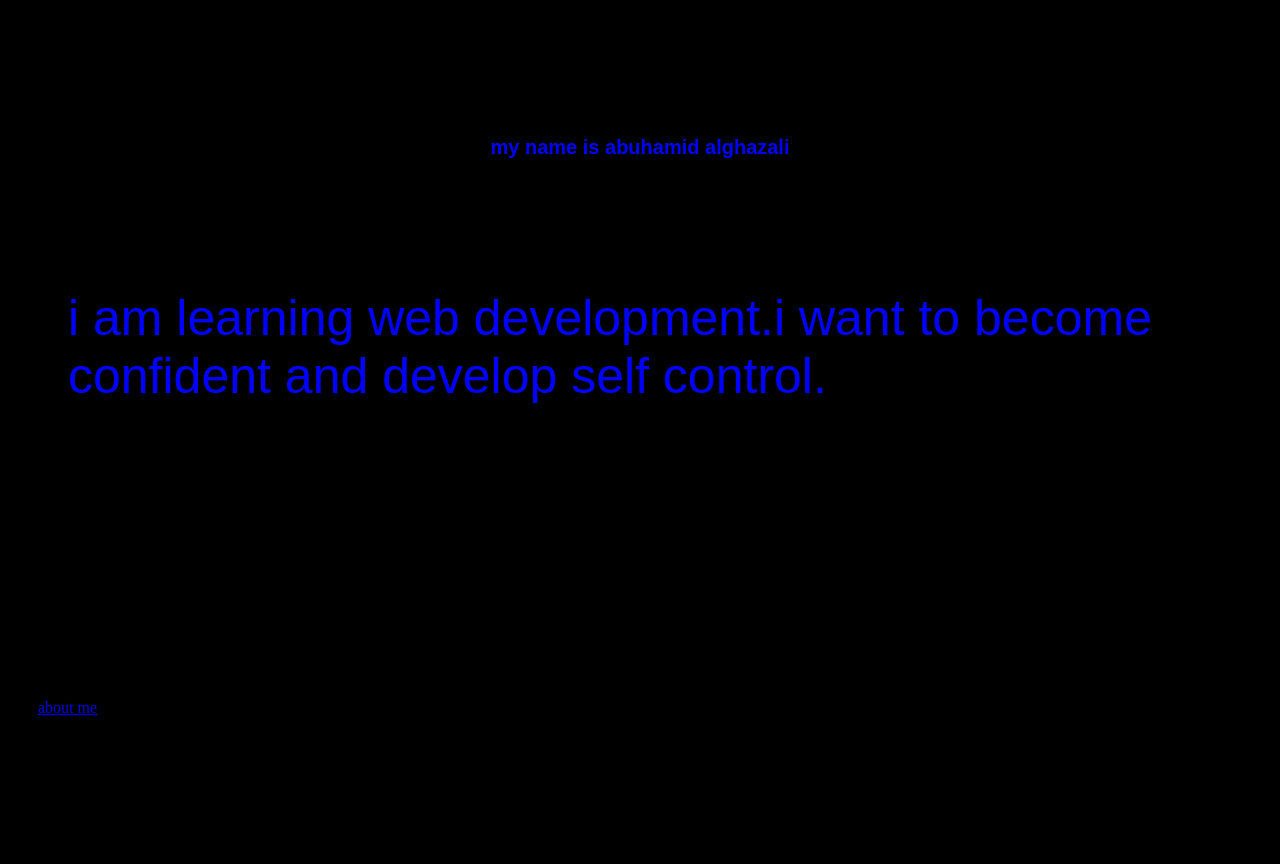
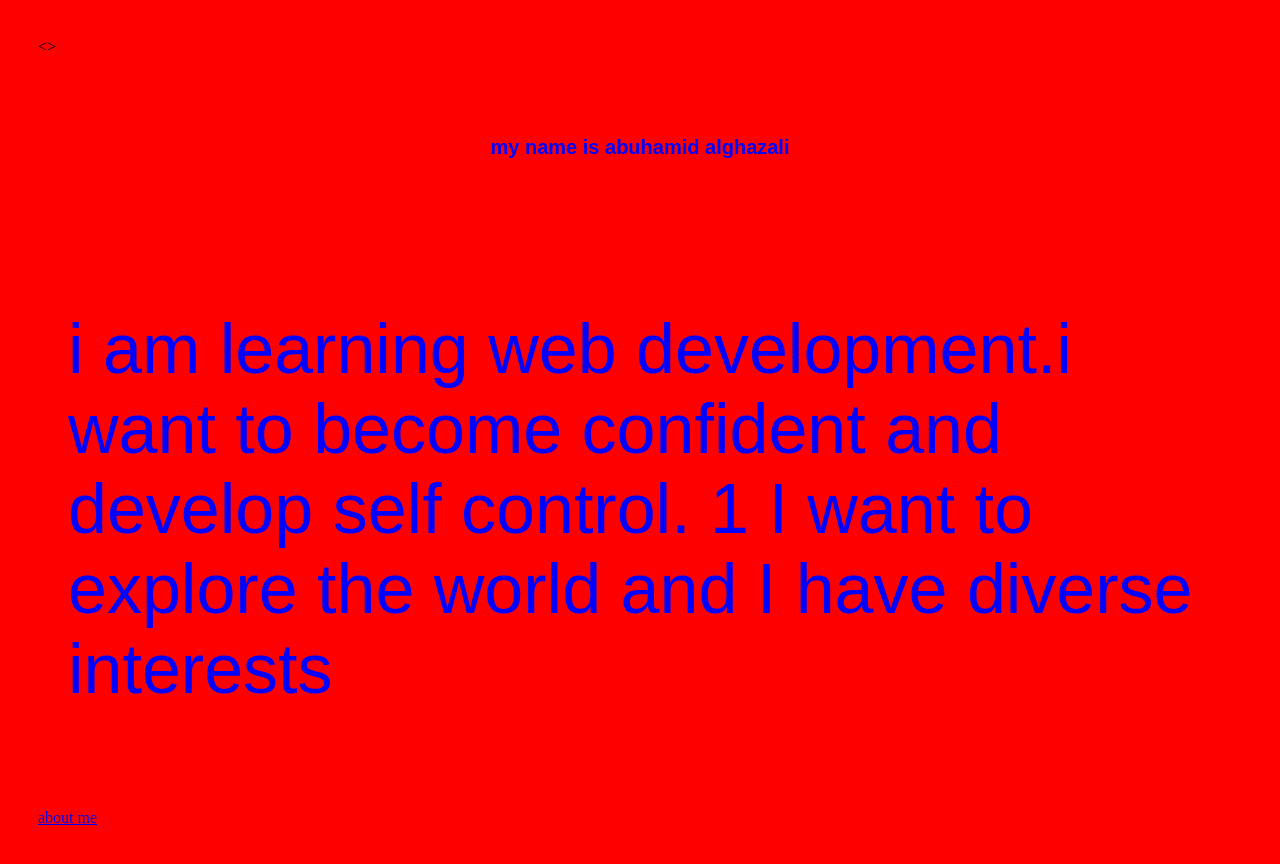
Before and after one commit to saliulawal769-tech/my-website, a plain HTML site: page index.html in a window 1280 px wide. Before the commit the page ends 800 px from the top, so only its background shows below. Drawn offline with Linux system fonts and the light colour scheme.

Commit message:
Update index.html

```diff
--- a/index.html
+++ b/index.html
@@ -17,22 +17,21 @@
           padding:30px;
           border-radius:3px;
            font-weight:red;
-font-size:50px;
+font-size:70px;
 
           }
 
   </style></head>
 <style>body{
-           background-color:black;
+           background-color:red;
 
 padding:30px;
 }
 </style>
   <h1>my name is abuhamid alghazali</h1>
   <p>i am learning web development.i want to become confident and develop self control.
-<ol> <li>i am learning furniture</li>
-<li>arabic
-</li><li>web development</li></ol></p>
+1 I want to explore the world and I have diverse interests
+</p>
 
 
 </body>
```
